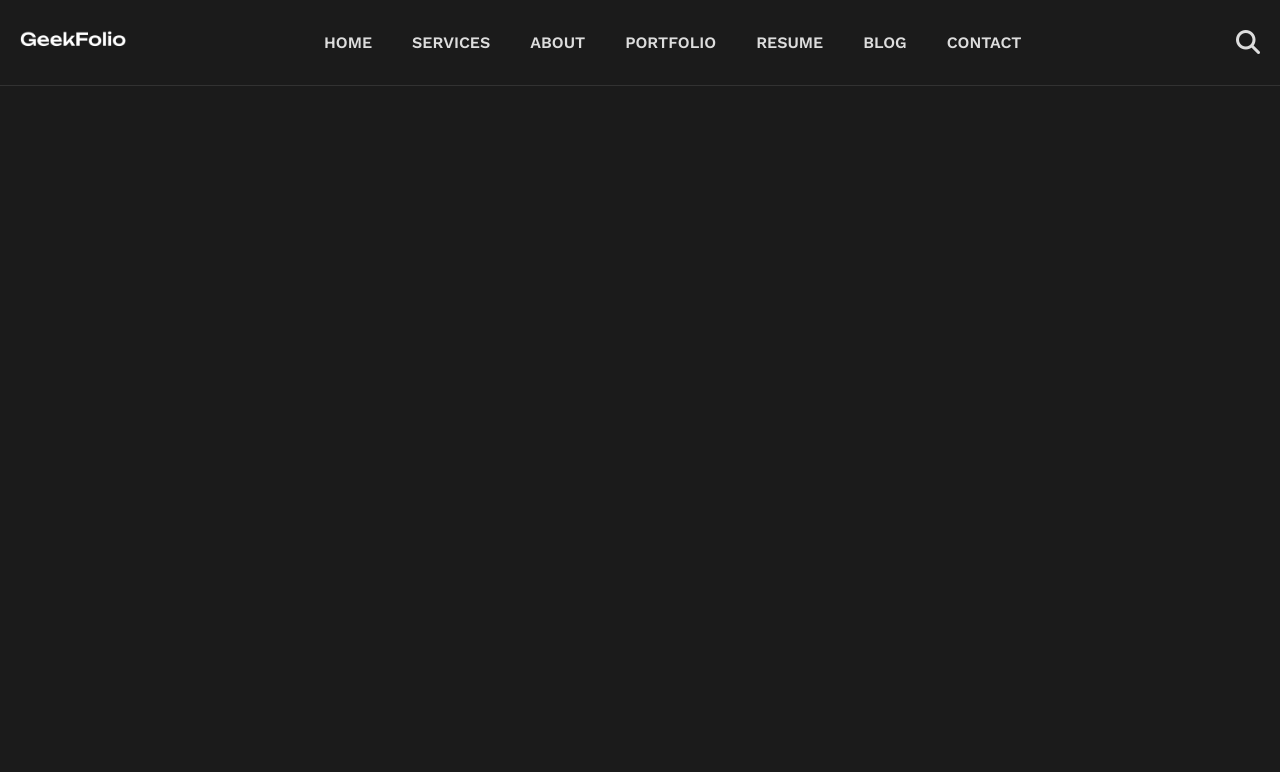
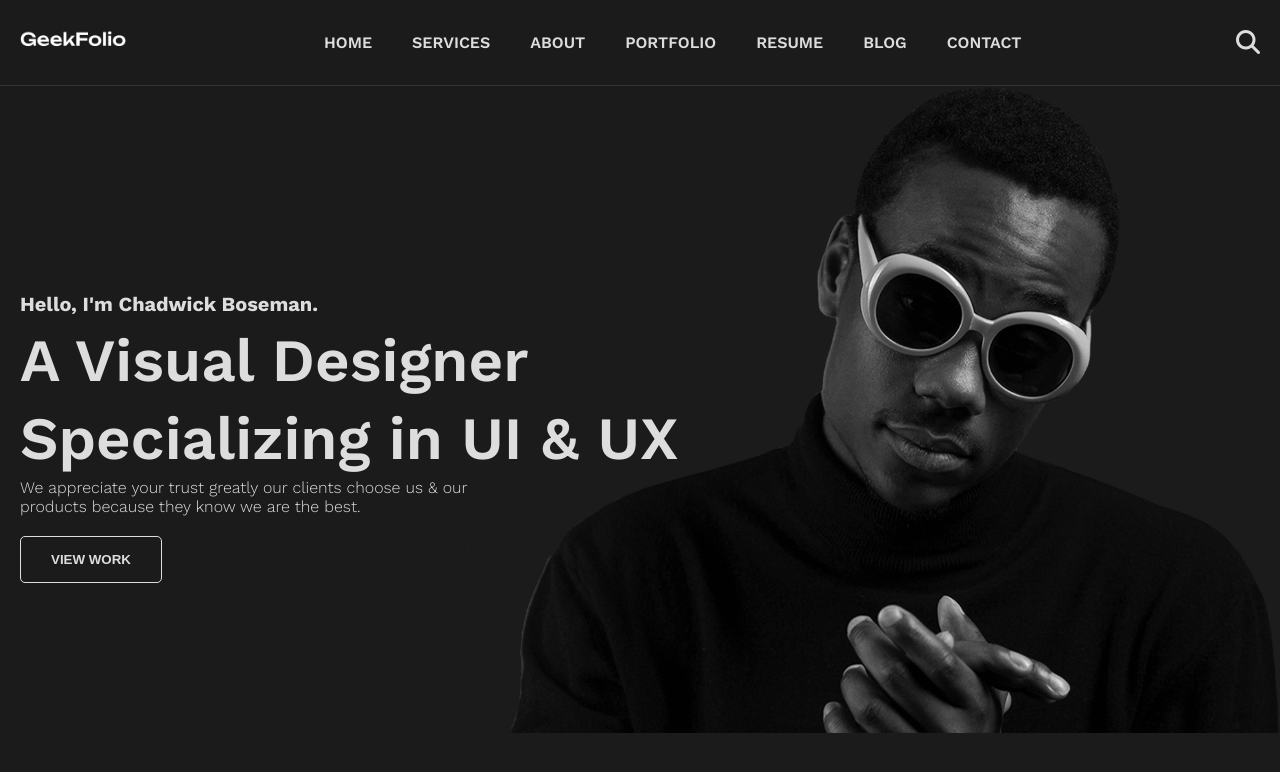
Before and after one commit to ent-mukhles/developer-portfolio-1, a plain HTML site: page index.html in a window 1280 px wide. Drawn offline with nearby package versions, Linux system fonts and the light colour scheme.

Commit message:
Banner Area Added

```diff
--- a/assets/css/style.css
+++ b/assets/css/style.css
@@ -8,11 +8,23 @@ body {
     font-family: 'Sora', sans-serif;
     font-family: 'Work Sans', sans-serif;
     background-color: #1b1b1b;
+    color: #ddd;
 }
 
 .container{
     max-width: 1240px;
     margin: 0 auto;
+}
+
+.btn{
+    padding: 15px 30px;
+    border: 1px solid #ddd;
+    background: transparent;
+    color: #ddd;
+    font-weight: 600;
+    text-transform: uppercase;
+    border-radius: 5px;
+    transition: .5s;
 }
 
 /* Header Area */
@@ -57,4 +69,35 @@ body {
     font-size: 1.5em;
     border-right:
 }
+
+/* Banner Area */
+
+.banner-area{
+    background-image: url('../media/images/h2.png');
+    background-position:  right;
+    background-size: contain;
+    background-repeat: no-repeat;
+    padding: 200px 0 150px 0;
 }
+
+.banner-area h3{
+    font-size: 20px;
+    line-height: 1.8;
+}
+
+.banner-area h1{
+    font-size: 60px;
+    font-weight: 600;
+    line-height: 1.3;
+}
+
+.banner-area p{
+    font-weight: 300;
+    margin-bottom: 20px;
+}
+
+#banner-btn:hover{
+    background: #BADB31;
+    color: #1b1b1b;
+    border: 1px solid #BADB31;
+}
--- a/index.html
+++ b/index.html
@@ -42,6 +42,16 @@
                 </div>
             </div>
         </header>
+        <main>
+            <section class="banner-area">
+                <div class="container">
+                    <h3>Hello, I'm Chadwick Boseman.</h3>
+                    <h1>A Visual Designer<br>Specializing in UI & UX</h1>
+                    <p>We appreciate your trust greatly our clients choose us & our<br>products because they know we are the best.</p>
+                    <button id="banner-btn" class="btn">view work</button>
+                </div>
+            </section>
+        </main>
     </body>
 
 </html>
```
